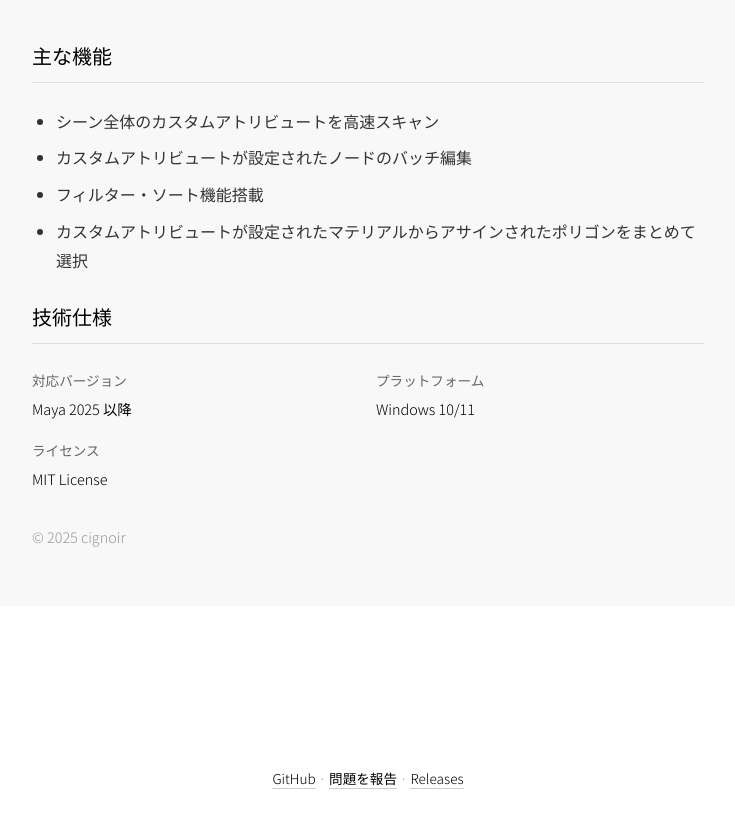
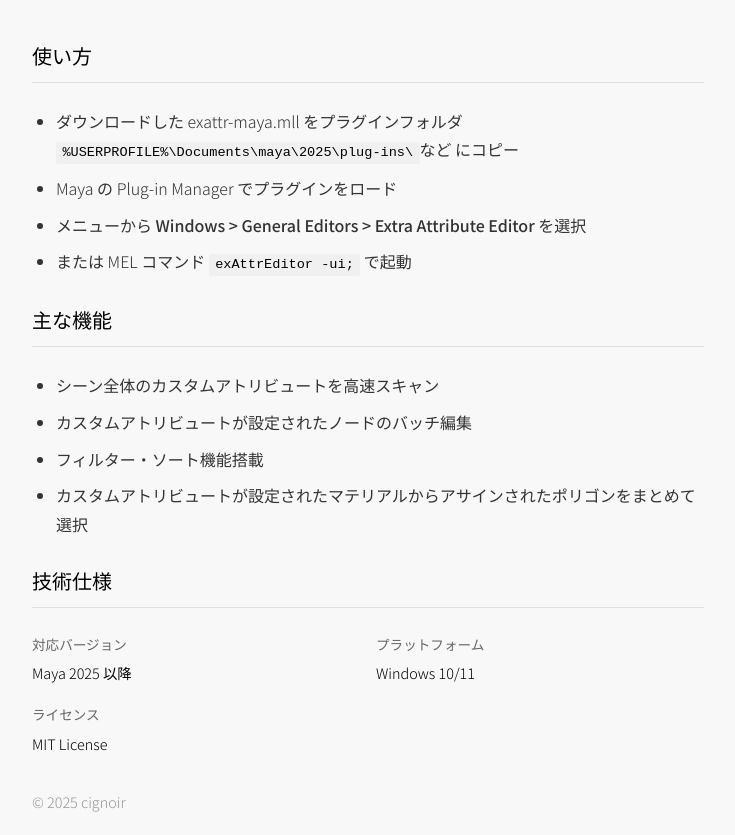
Before and after one commit to cignoir/exattr-maya, a plain HTML site: page docs/index.html in a window 1280 px wide. Shown: the part 925-1760 px from the top of the page, without its empty margins (272-1007 px from the left). Drawn offline with Linux system fonts and the light colour scheme.

Commit message:
Update index.html

```diff
--- a/docs/index.html
+++ b/docs/index.html
@@ -75,6 +75,19 @@
         li {
             margin-bottom: 0.5rem;
             font-weight: 300;
+        }
+
+        code {
+            background-color: #f0f0f0;
+            padding: 0.2rem 0.4rem;
+            border-radius: 3px;
+            font-family: 'Courier New', monospace;
+            font-size: 0.85em;
+            color: #000000;
+        }
+
+        strong {
+            font-weight: 500;
         }
 
         a {
@@ -196,6 +209,14 @@
                  alt="Extra Attribute Editor"
                  class="screenshot">
 
+            <h2>使い方</h2>
+            <ul>
+                <li>ダウンロードした exattr-maya.mll をプラグインフォルダ <code>%USERPROFILE%\Documents\maya\2025\plug-ins\</code>など にコピー</li>
+                <li>Maya の Plug-in Manager でプラグインをロード</li>
+                <li>メニューから <strong>Windows &gt; General Editors &gt; Extra Attribute Editor</strong> を選択</li>
+                <li>または MEL コマンド <code>exAttrEditor -ui;</code> で起動</li>
+            </ul>
+
             <h2>主な機能</h2>
             <ul>
                 <li>シーン全体のカスタムアトリビュートを高速スキャン</li>
```
